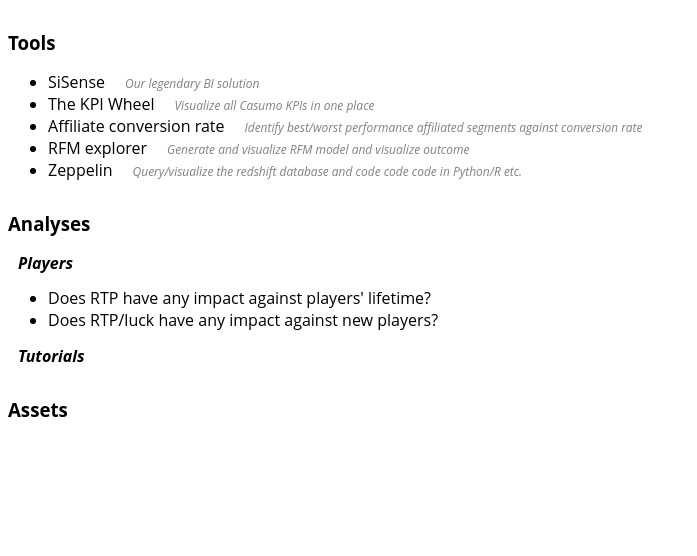
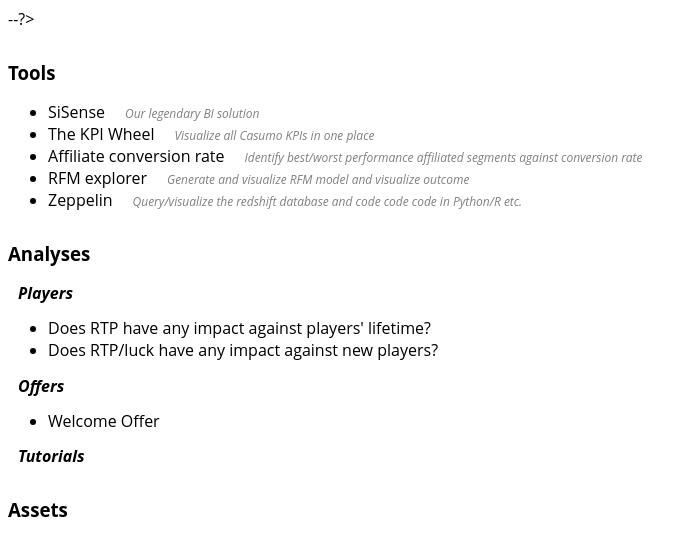
Before and after one commit to jamesdecraene/data-portal, a plain HTML site: page welcome.html in a window 1280 px wide. Shown: the whole page, without its empty margins (0-697 px from the left). Drawn offline with Linux system fonts and the light colour scheme.

Commit message:
add an analysis

```diff
--- a/welcome.html
+++ b/welcome.html
@@ -8,7 +8,10 @@
   a:hover{color:red;}
   div{display:inline;font-size:12px;margin-left:20px;font-style:italic;color: gray;}
 </style>
-<!--TOOLS-->
+
+<?--<li><a href=""></a></li>--?>
+
+ <!--TOOLS-->
 <h1>Tools</h1><ul>
 <li><a href="http://sisence.casumocave.local/">SiSense</a><div>Our legendary BI solution</div></li>
 <li><a href="http://kpiwheel.casumocave.local/">The KPI Wheel</a><div>Visualize all Casumo KPIs in one place</div></li>
@@ -23,8 +26,9 @@
 <h2>Players</h2>
 <li><a href="http://localhost:8080/#/notebook/2BYGR7WMZ">Does RTP have any impact against players' lifetime?</a></li>
 <li>Does RTP/luck have any impact against new players?</li>
+<h2>Offers</h2>
+ <li><a href="https://docs.google.com/document/d/1EgV6WePOrgVo9s9_joanMUhc6PVr1clDsoyeD6_JiV0/edit">Welcome Offer</a></li>
 <h2>Tutorials</h2>
-
 <!--ASSETS-->
 </ul><h1>Assets</h1>
 </body></html>
```
